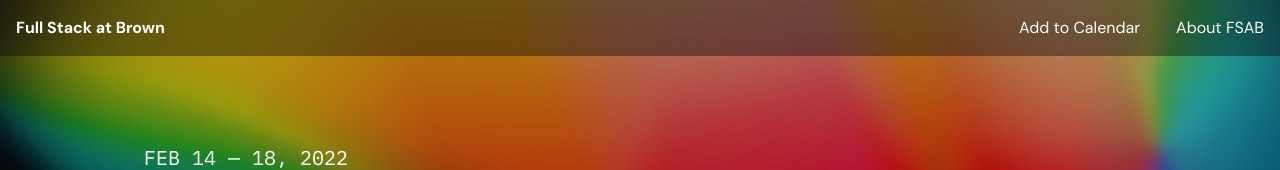
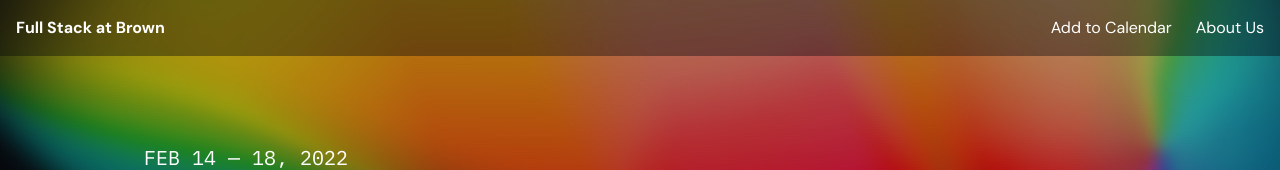
Before and after one commit to xuvi7/bootcamp-fall2025, a Next.js app: page / in a window 1280 px wide. Shown: the top 170 px of the page. Built offline with nearby package versions, Linux system fonts and the light colour scheme.

Commit message:
rando changes

```diff
--- a/pages/index.tsx
+++ b/pages/index.tsx
@@ -41,12 +41,12 @@ const Home: NextPage = () => {
             className={"min-h-screen transition-opacity ease-in duration-500 " + (loaded ? "opacity-100" : "opacity-0")}>
             <div style={{backgroundImage: "url('/flare.jpg')", backgroundPosition: "bottom"}}>
                 <div
-                    className={`p-4 z-50 text-sm md:text-base flex items-center justify-between fixed bg-opacity-40 transition-all duration-150 bg-[#06080D] backdrop-blur-lg w-full ${scrollPosition < 10 && "backdrop-blur-none bg-opacity-0"}`}>
+                    className={`p-4 z-50 text-sm sm:text-base flex items-center justify-between fixed bg-opacity-40 transition-all duration-150 bg-[#06080D] backdrop-blur-lg w-full ${scrollPosition < 10 && "backdrop-blur-none bg-opacity-0"}`}>
                     <p className="font-bold">Full Stack at Brown</p>
-                    <nav className="space-x-9">
+                    <nav className="space-x-6">
                         <a href="https://calendar.google.com/calendar/u/0?cid=Y19mbjd2a3NvcXMybGkxdjl1ZDg1MzZibWFoZ0Bncm91cC5jYWxlbmRhci5nb29nbGUuY29t">Add
                             to Calendar</a>
-                        <a href="https://www.fullstackatbrown.com/about">About FSAB</a>
+                        <a href="https://www.fullstackatbrown.com/about">About Us</a>
                     </nav>
                 </div>
                 <div className="max-w-5xl px-4 mx-auto pt-36 space-y-24">
```
